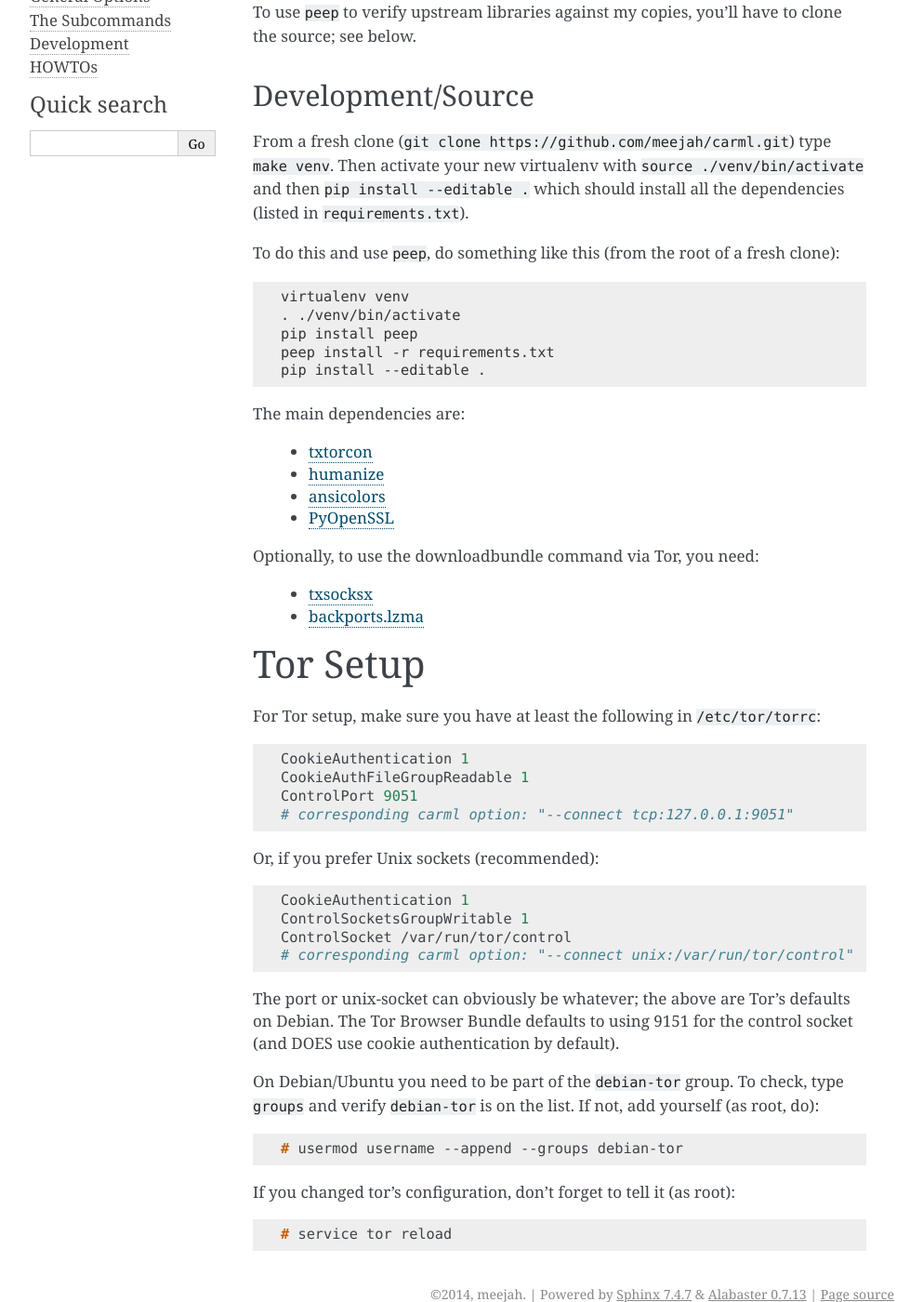
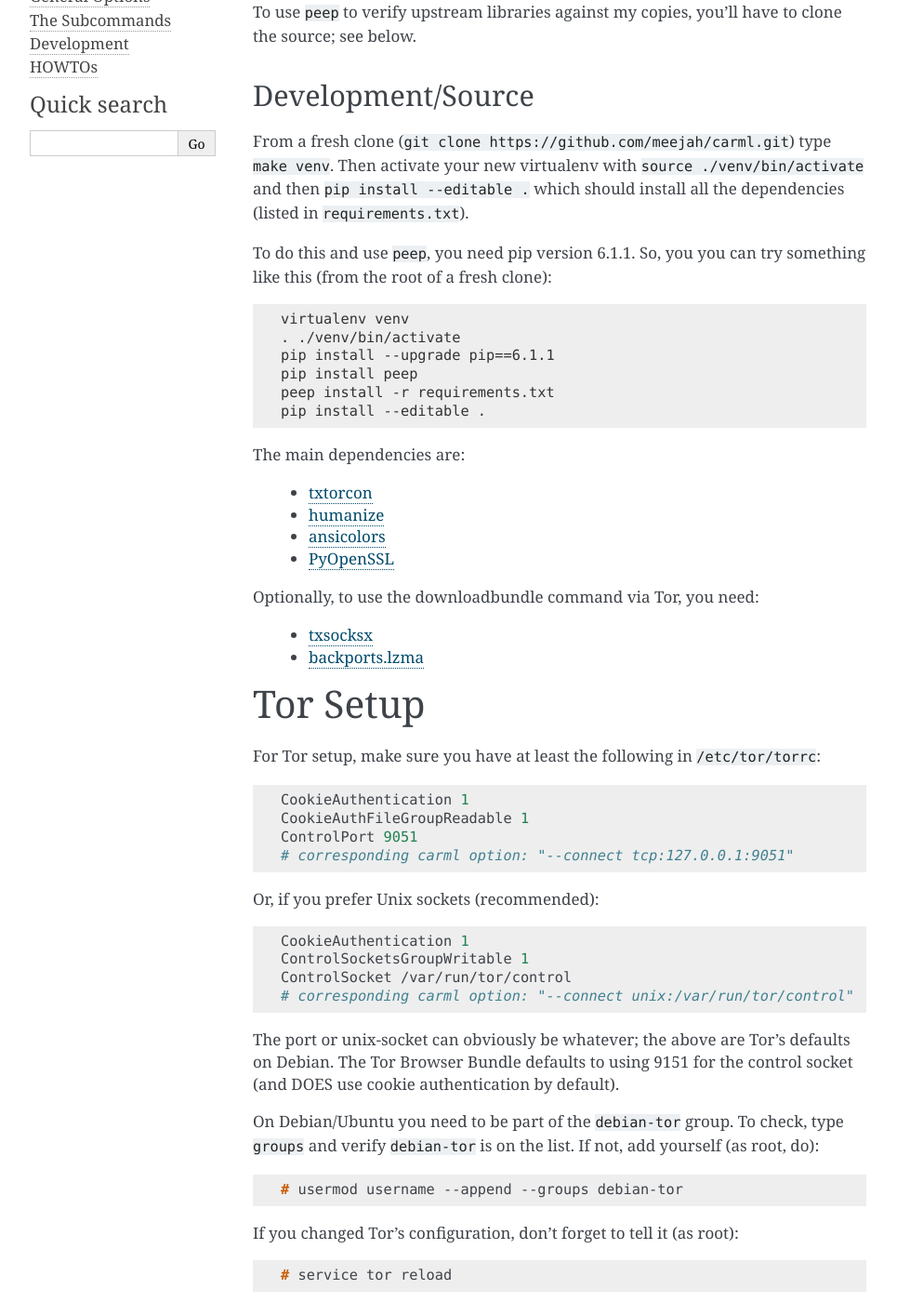
Before and after one commit to meejah/carml, a Sphinx documentation site: the page built from doc/installation.rst, in a window 1280 px wide and 1400 px high, scrolled down 507 px. Shown: the whole window at 93% size, without its empty margins (148-1141 px from the left). Built offline with Sphinx 7.4.7, drawn with Linux system fonts in a browser that asks for light colours; pages that are not in the unit, such as notebooks, are missing from menus.

Commit message:
update instructions for using peep

```diff
--- a/doc/installation.rst
+++ b/doc/installation.rst
@@ -35,13 +35,14 @@
 ./venv/bin/activate`` and then ``pip install --editable .`` which
 should install all the dependencies (listed in ``requirements.txt``).
 
-To do this and use ``peep``, do something like this (from the root of
-a fresh clone):
+To do this and use ``peep``, you need pip version 6.1.1. So, you you
+can try something like this (from the root of a fresh clone):
 
 .. sourcecode:: shell-session
 
    virtualenv venv
    . ./venv/bin/activate
+   pip install --upgrade pip==6.1.1
    pip install peep
    peep install -r requirements.txt
    pip install --editable .
@@ -95,7 +96,7 @@
 
     # usermod username --append --groups debian-tor
 
-If you changed tor's configuration, don't forget to tell it (as
+If you changed Tor's configuration, don't forget to tell it (as
 root):
 
 .. code-block:: console
--- a/requirements.txt
+++ b/requirements.txt
@@ -9,6 +9,9 @@
 # the others, I downloaded from 3 different network perspectives and
 # verified the same hashes. so take those with salt.
 # "peep hash <file>" will produce a hash for you.
+
+# NOTE that you must install pip==6.1.1 in order for peep to work (it
+# doesn't yet work with pip 7+)
 
 # sha256: 5Rv5lWUR5YaTgB_IiVybQBI2O_nwvKLzwndxELP_aLw
 humanize==0.5
--- a/setup.py
+++ b/setup.py
@@ -16,7 +16,7 @@
     Change a PIP-style requirements.txt string into one suitable for setup.py
     """
 
-    if s.startswith('#'):
+    if s.startswith('#') or s.startswith('--'):
         return ''
     m = re.match('(.*)([>=]=[.0-9]*).*', s)
     if m:
```
